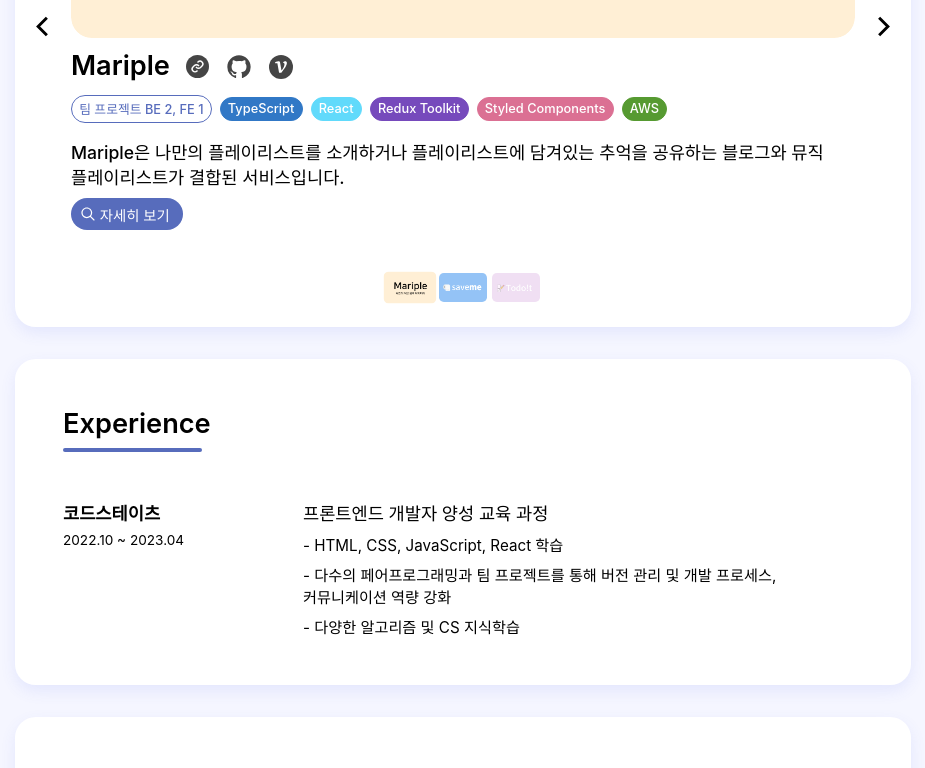
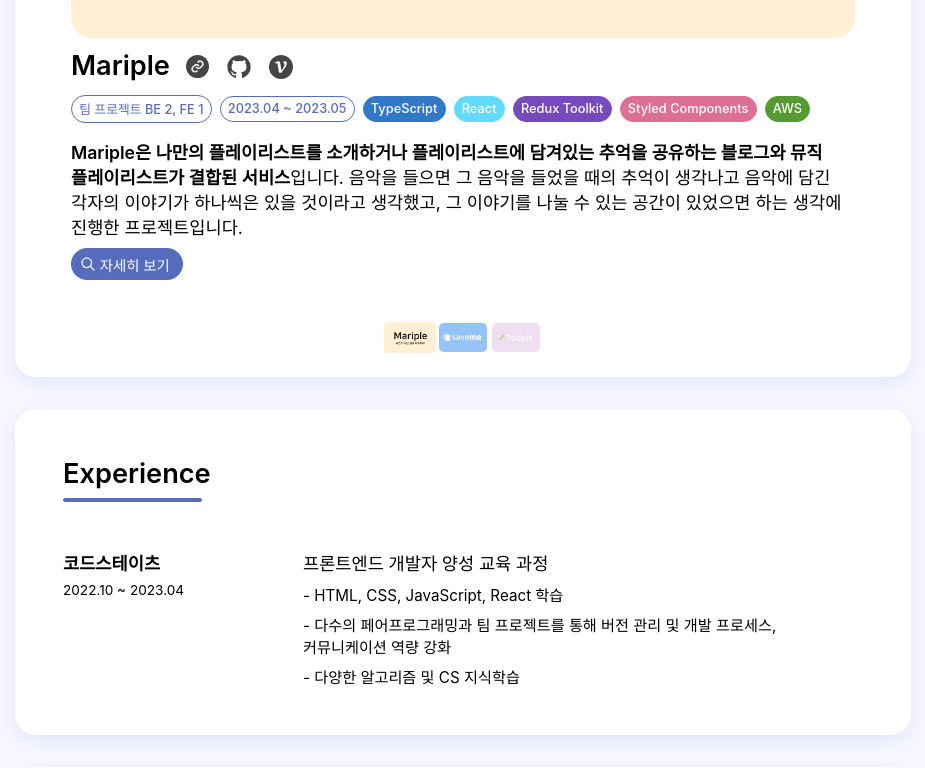
Before and after one commit to kimdonggu42/portfolio, a React (Create React App) app: page / in a window 1280 px wide. Shown: the part 1832-2600 px from the top of the page, without its empty margins (321-1246 px from the left). Built offline with nearby package versions, Linux system fonts and the light colour scheme.

Commit message:
Design : Project next, prev 버튼 위치 조정

```diff
--- a/src/components/Activity.tsx
+++ b/src/components/Activity.tsx
@@ -53,7 +53,9 @@
               <div className='main'>알고리즘 스터디</div>
               <div className='date'>2022.11 ~ 진행중</div>
             </Experience.HiddenListTitle>
-            <div className='subText'>- 4인 스터디, 각자의 풀이 방법 발표 및 피드백</div>
+            <div className='subText'>
+              - 매주 5개의 알고리즘 문제를 풀고 각자의 풀이 방법 공유 및 피드백
+            </div>
             <div className='subText'>- 기본적인 정렬 알고리즘에 대한 이해</div>
             <div className='subText'>
               - 모든 값을 살펴봐야 하는 검색 알고리즘 구현 시 O(log n)의 시간 복잡도를 가지는 이진
--- a/src/components/Project.tsx
+++ b/src/components/Project.tsx
@@ -93,7 +93,7 @@
   border: none;
   border-radius: 5rem;
   background-color: transparent;
-  top: 17rem;
+  top: 14rem;
   left: -2.4rem;
   z-index: 999;
   cursor: pointer;
@@ -114,7 +114,7 @@
   border: none;
   border-radius: 5rem;
   background-color: transparent;
-  top: 17rem;
+  top: 14rem;
   right: -2.4rem;
   z-index: 999;
   cursor: pointer;
@@ -222,7 +222,11 @@
   /* border: 1px solid red; */
 
   > li {
+    display: flex;
+    justify-content: center;
+    align-items: center;
     font-size: 0.8rem;
+    min-height: 1.6rem;
     padding: 0.2rem 0.45rem 0.2rem 0.45rem;
     color: ${(props) => props.theme.color.mainColor};
     border-radius: 5rem;
@@ -283,13 +287,12 @@
   display: flex;
   flex-direction: column;
   row-gap: 0.5rem;
-  font-size: 1rem;
+  font-size: 1.1rem;
   margin-bottom: 3rem;
   /* border: 1px solid skyblue; */
 
-  > .mainText {
-    font-size: 1.1rem;
-    font-weight: 500;
+  > div > .mainText {
+    font-weight: 600;
   }
 
   > .detail-project {
@@ -447,6 +450,7 @@
               </SlideTitle>
               <SlideTag>
                 <li>팀 프로젝트 BE 2, FE 1</li>
+                <li>2023.04 ~ 2023.05</li>
                 <li className='typeScript'>TypeScript</li>
                 <li className='react'>React</li>
                 <li className='redux'>Redux Toolkit</li>
@@ -454,10 +458,15 @@
                 <li className='aws'>AWS</li>
               </SlideTag>
               <SlideComment>
-                <p className='mainText'>
-                  Mariple은 나만의 플레이리스트를 소개하거나 플레이리스트에 담겨있는 추억을 공유하는
-                  블로그와 뮤직 플레이리스트가 결합된 서비스입니다.
-                </p>
+                <div>
+                  <span className='mainText'>
+                    Mariple은 나만의 플레이리스트를 소개하거나 플레이리스트에 담겨있는 추억을
+                    공유하는 블로그와 뮤직 플레이리스트가 결합된 서비스
+                  </span>
+                  입니다. 음악을 들으면 그 음악을 들었을 때의 추억이 생각나고 음악에 담긴 각자의
+                  이야기가 하나씩은 있을 것이라고 생각했고, 그 이야기를 나눌 수 있는 공간이 있었으면
+                  하는 생각에 진행한 프로젝트입니다.
+                </div>
                 <div className='detail-project' onClick={openMaripleModalHandler}>
                   <RxMagnifyingGlass className='detail-icon' size={18} />
                   <div className='detail-text'>자세히 보기</div>
@@ -486,6 +495,7 @@
               </SlideTitle>
               <SlideTag>
                 <li>개인 프로젝트</li>
+                <li>2023.05</li>
                 <li className='typeScript'>TypeScript</li>
                 <li className='react'>React</li>
                 <li className='recoil'>Recoil</li>
@@ -493,10 +503,15 @@
                 <li className='firebase'>Firebase</li>
               </SlideTag>
               <SlideComment>
-                <p className='mainText'>
-                  saveme는 Naver Maps API를 이용하여 제작한 별도의 검색 없이 바로 내 주변의 공공
-                  화장실을 찾아주는 웹 애플리케이션입니다.
-                </p>
+                <div>
+                  <span className='mainText'>
+                    saveme는 Naver Maps API를 이용하여 제작한 별도의 검색 없이 바로 내 주변의 공공
+                    화장실을 찾아주는 웹 애플리케이션
+                  </span>
+                  입니다. 일반적인 지도 서비스들은 실행 후 별도의 조작이 필요하지만, 외부에서 갑자기
+                  화장실이 급할 때 내가 별도의 조작을 하지 않아도 바로 주변의 화장실을 찾아 주면
+                  좋을 것 같다는 생각이 들어 개발하게 되었습니다.
+                </div>
                 <div className='detail-project' onClick={openSavemeModalHandler}>
                   <RxMagnifyingGlass className='detail-icon' size={18} />
                   <div className='detail-text'>자세히 보기</div>
@@ -523,15 +538,19 @@
               </SlideTitle>
               <SlideTag>
                 <li>개인 프로젝트</li>
+                <li>2023.01 ~ 2023.02</li>
                 <li className='javaScript'>JavaScript</li>
                 <li className='react'>React</li>
                 <li className='recoil'>Context API</li>
                 <li className='styledComponents'>Styled Components</li>
               </SlideTag>
               <SlideComment>
-                <p className='mainText'>
-                  Todo!t은 할 일을 등록하고 관리할 수 있는 웹 애플리케이션입니다.
-                </p>
+                <div>
+                  <span className='mainText'>
+                    Todo!t은 할 일을 등록하고 관리할 수 있는 웹 애플리케이션
+                  </span>
+                  입니다.
+                </div>
                 <div className='detail-project' onClick={openTodoitModalHandler}>
                   <RxMagnifyingGlass className='detail-icon' size={18} />
                   <div className='detail-text'>자세히 보기</div>
--- a/src/pages/DetailMariple.tsx
+++ b/src/pages/DetailMariple.tsx
@@ -141,7 +141,6 @@
             <MdClose size={35} />
           </button>
         </CloseBtnArea>
-
         <ServiceIntroduceArea>
           <div className='title'>🎤 주요 기능</div>
           <div className='underbar'></div>
@@ -234,8 +233,10 @@
               시에 어떻게 유지되어야 자연스러울지 user-flow에 대해 고민해볼 수 있었습니다.
             </div>
             <div>
-              - react-slick 라이브러리를 사용해 캐러셀을 구현해 보며 화면에서 각 컴포넌트들이 어떻게
-              조화롭게 보일지 고민해 볼 수 있었습니다.
+              - 프로젝트 전체적으로 사용되는 컬러, 폰트 크기/굵기, 테마 등 공통 스타일들을 하나의
+              파일에서 관리하고, props를 통해 각 컴포넌트에 적용을 시켜주었습니다. 이를 통해 공통
+              스타일 파일에서 수정 시 모든 컴포넌트에 일괄 반영되도록 했으며, 유지 보수성을 높일 수
+              있었습니다.
             </div>
             <div>
               - AWS S3를 이용해 클라이언트를 배포하고 Route53으로 도메인 구매 및 호스팅 영역 생성,
--- a/src/pages/DetailTodoit.tsx
+++ b/src/pages/DetailTodoit.tsx
@@ -185,8 +185,8 @@
           <div className='underbar'></div>
           <ServiceIntroduceText>
             <div>
-              - 첫 리엑트 프로젝트로 Todo List를 만들어보며 기본적인 CRUD 구현 방법에 대해 학습해 볼
-              수 있었습니다.
+              - 첫 개인 프로젝트로 todo app을 만들어보며 기본적인 CRUD 및 서버와의 통신에 대해
+              학습한 내용을 적용해 보고 실제 동작하는 앱을 만들어 볼 수 있었습니다.
             </div>
             <div>
               - Context API를 사용하여 다크모드 상태를 관리해 보며 전역적으로 관리되어야 할 상태는
```
